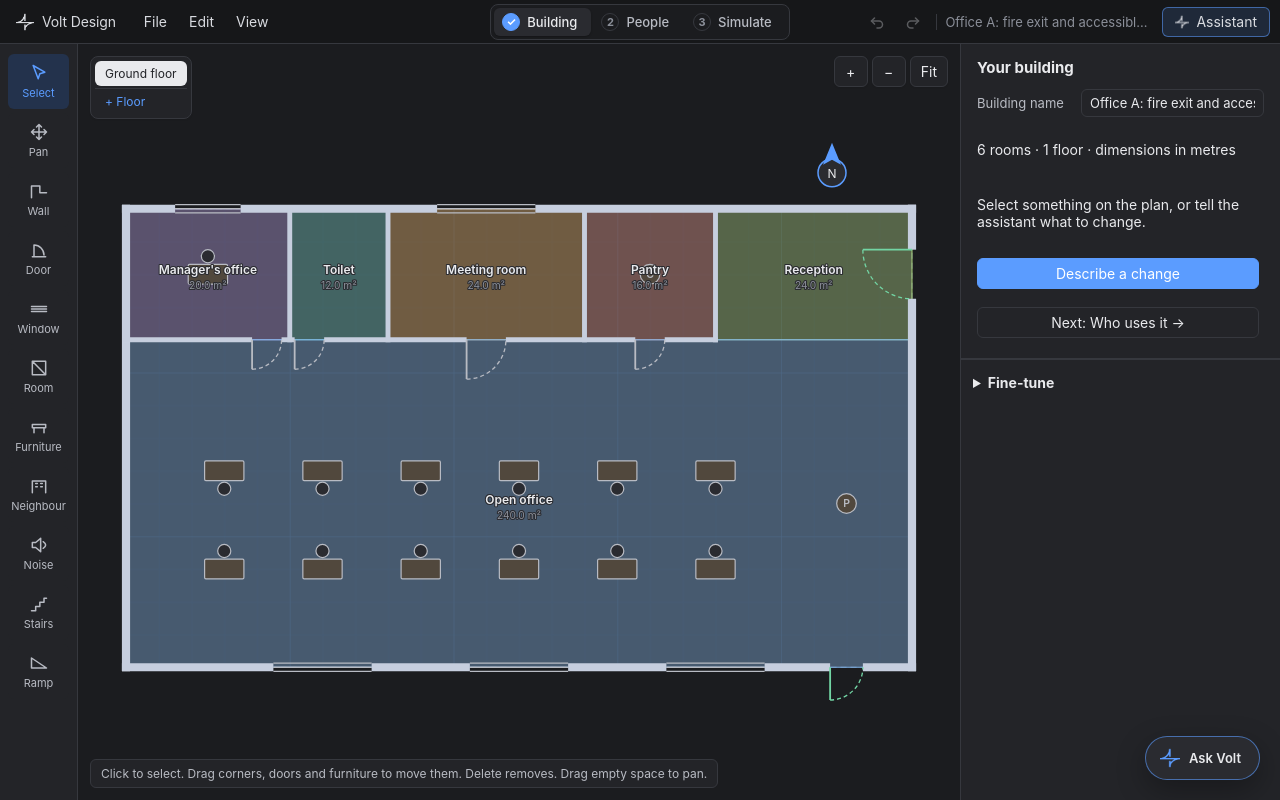
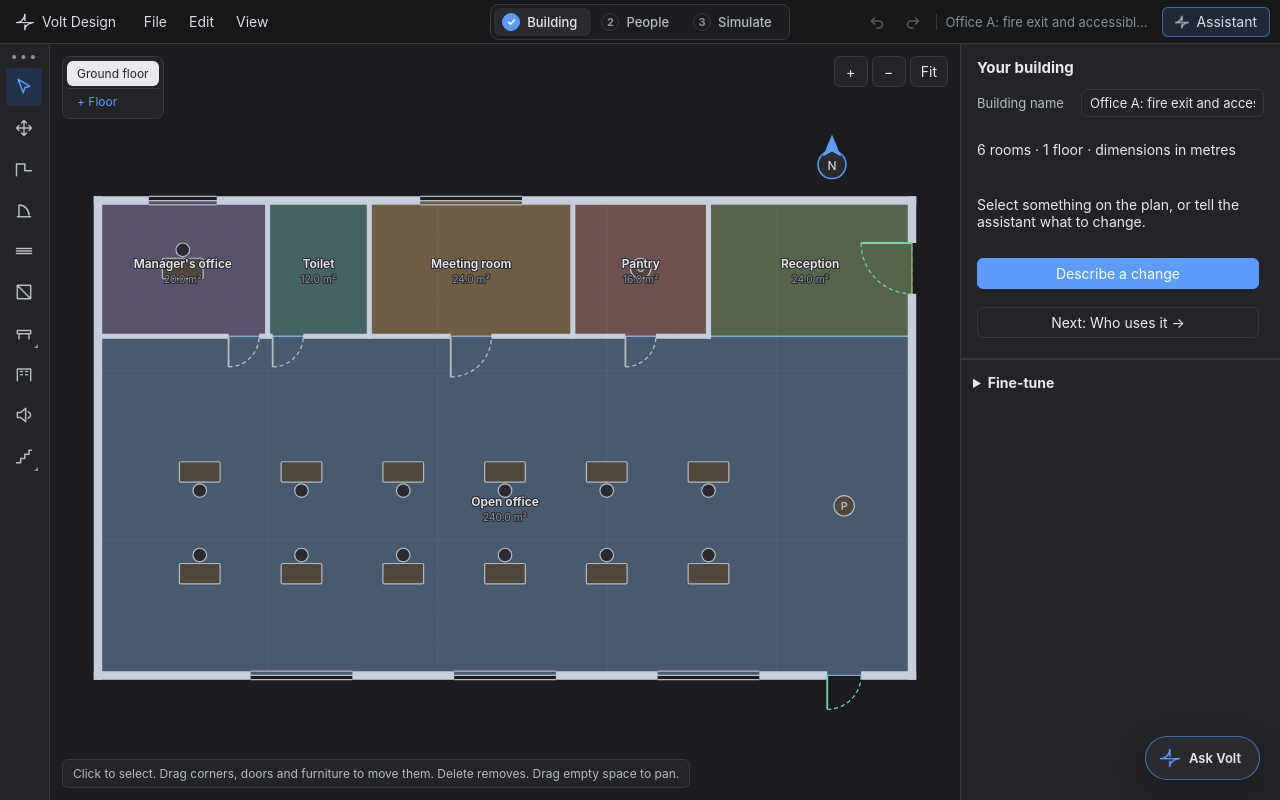
Before and after one commit to x0byte/civil-sim, a React (Vite) app in the folder app/: page / in a window 1280 px wide. Both pictures are taken after a click on the button 387 px from the left and 741 px from the top of the page. Built offline with nearby package versions, Linux system fonts and the light colour scheme.

Commit message:
Add Photoshop-style toolbar with attached furniture flyouts

```diff
--- a/app/src/ui/Toolbar.tsx
+++ b/app/src/ui/Toolbar.tsx
@@ -1,16 +1,31 @@
-import type { FixtureType } from "../../../contracts/floorplan.ts";
+import { useEffect, useLayoutEffect, useRef, useState } from "react";
+import { createPortal } from "react-dom";
 import { CONNECTOR_TYPES, FIXTURE_TYPES } from "../model/planOps.ts";
 import { type Tool, useEditor } from "../state/store.ts";
 
 const I = (d: string) => (
-  <svg viewBox="0 0 24 24" width="20" height="20" fill="none" stroke="currentColor" strokeWidth="1.8" strokeLinecap="round" strokeLinejoin="round">
+  <svg
+    viewBox="0 0 24 24"
+    width="20"
+    height="20"
+    fill="none"
+    stroke="currentColor"
+    strokeWidth="1.8"
+    strokeLinecap="round"
+    strokeLinejoin="round"
+  >
     <path d={d} />
   </svg>
 );
 
 export const TOOLS: { tool: Tool; label: string; key: string; icon: React.ReactNode }[] = [
   { tool: "select", label: "Select", key: "V", icon: I("M5 3l14 8-6 2-2 6z") },
-  { tool: "pan", label: "Pan", key: "H", icon: I("M12 3v18M3 12h18M12 3l-3 3M12 3l3 3M12 21l-3-3M12 21l3-3M3 12l3-3M3 12l3 3M21 12l-3-3M21 12l-3 3") },
+  {
+    tool: "pan",
+    label: "Pan",
+    key: "H",
+    icon: I("M12 3v18M3 12h18M12 3l-3 3M12 3l3 3M12 21l-3-3M12 21l3-3M3 12l3-3M3 12l3 3M21 12l-3-3M21 12l-3 3"),
+  },
   { tool: "wall", label: "Wall", key: "W", icon: I("M3 20V6h10v8h8") },
   { tool: "door", label: "Door", key: "D", icon: I("M4 20h16M6 20V6M6 6a12 12 0 0 1 12 12") },
   { tool: "window", label: "Window", key: "N", icon: I("M3 9h18M3 12h18M3 15h18") },
@@ -21,59 +36,221 @@ export const TOOLS: { tool: Tool; label: string; key: string; icon: React.ReactN
   { tool: "connector", label: "Stairs", key: "T", icon: I("M3 20h5v-5h5v-5h5V5h3") },
 ];
 
+const FURNITURE_ICONS = {
+  desk: I("M4 9h16v4H4zM6 13v6M18 13v6"),
+  coffee: I("M5 8h11v8a4 4 0 0 1-4 4H9a4 4 0 0 1-4-4zM16 9h2a3 3 0 0 1 0 6h-2M8 3v2M12 3v2"),
+  water: I("M12 3s-6 7-6 11a6 6 0 0 0 12 0c0-4-6-11-6-11zM9 14a3 3 0 0 0 3 3"),
+  printer: I("M7 8V3h10v5M7 17H4V9h16v8h-3M7 14h10v7H7zM17 11h.01"),
+};
+const CONNECTOR_ICONS = {
+  stairs: TOOLS.find((t) => t.tool === "connector")!.icon,
+  ramp: I("M3 18h18L3 6z"),
+  escalator: I("M3 18h5l8-12h5M3 21h6L17 9h4M5 10V6m-2 2h4"),
+  lift: I("M4 3h16v18H4zM12 3v18M7 10l2-2 2 2M13 14l2 2 2-2"),
+};
+
 export function Toolbar() {
   const tool = useEditor((s) => s.tool);
   const fixtureType = useEditor((s) => s.fixtureType);
   const connectorKind = useEditor((s) => s.connectorKind);
   const hasUnderlay = useEditor((s) => !!s.plan.underlay);
   const { setTool, setFixtureType, setConnectorKind } = useEditor.getState();
+  const [open, setOpen] = useState<"fixture" | "connector" | null>(null);
+  const [position, setPosition] = useState({ left: 0, top: 0 });
+  const anchor = useRef<HTMLButtonElement | null>(null),
+    popup = useRef<HTMLDivElement>(null);
+  const keyboardOpen = useRef(false);
+
+  useLayoutEffect(() => {
+    if (!open || !anchor.current) return;
+    const place = () => {
+      const rect = anchor.current!.getBoundingClientRect();
+      setPosition({ left: Math.min(rect.right, window.innerWidth - 236), top: Math.max(8, Math.min(rect.top, window.innerHeight - 252)) });
+    };
+    place();
+    window.addEventListener("resize", place);
+    window.addEventListener("scroll", place, true);
+    return () => {
+      window.removeEventListener("resize", place);
+      window.removeEventListener("scroll", place, true);
+    };
+  }, [open]);
+  useEffect(() => {
+    if (!open) return;
+    if (keyboardOpen.current) popup.current?.querySelector<HTMLButtonElement>('[aria-checked="true"]')?.focus();
+    const away = (e: PointerEvent) => {
+      if (!popup.current?.contains(e.target as Node) && !anchor.current?.contains(e.target as Node)) {
+        setOpen(null);
+        // Dismissing the chooser must not place furniture on the same click.
+        if ((e.target as Element).closest?.(".canvas")) {
+          e.preventDefault();
+          e.stopPropagation();
+        }
+      }
+    };
+    const escape = (e: KeyboardEvent) => {
+      if (e.key === "Escape") {
+        e.preventDefault();
+        setOpen(null);
+        anchor.current?.focus();
+      }
+    };
+    window.addEventListener("pointerdown", away, true);
+    window.addEventListener("keydown", escape);
+    return () => {
+      window.removeEventListener("pointerdown", away, true);
+      window.removeEventListener("keydown", escape);
+    };
+  }, [open]);
+  useEffect(() => {
+    if (open && tool !== open) setOpen(null);
+  }, [tool, open]);
+  const group = (kind: "fixture" | "connector", button: HTMLButtonElement, keyboard = false) => {
+    anchor.current = button;
+    keyboardOpen.current = keyboard;
+    setTool(kind);
+    setOpen(open === kind && !keyboard ? null : kind);
+  };
+  const choices =
+    open === "fixture"
+      ? FIXTURE_TYPES.map((f) => ({
+          value: f.type,
+          label: f.label,
+          icon: FURNITURE_ICONS[f.type],
+          selected: fixtureType === f.type,
+          choose: () => setFixtureType(f.type),
+        }))
+      : CONNECTOR_TYPES.map((c) => ({
+          value: c.kind,
+          label: c.label,
+          icon: CONNECTOR_ICONS[c.kind],
+          selected: connectorKind === c.kind,
+          choose: () => setConnectorKind(c.kind),
+        }));
 
   return (
-    <nav className="toolbar">
-      {TOOLS.map((t) => (
+    <>
+      <nav className="toolbar photoshop-toolbar" aria-label="Drawing tools">
+        <div className="toolbar-grip" aria-hidden="true">
+          •••
+        </div>
+        {TOOLS.map((t) => {
+          const grouped = t.tool === "fixture" || t.tool === "connector";
+          const kind = t.tool as "fixture" | "connector";
+          const icon =
+            t.tool === "fixture" ? FURNITURE_ICONS[fixtureType] : t.tool === "connector" ? CONNECTOR_ICONS[connectorKind] : t.icon;
+          const selected =
+            t.tool === "fixture"
+              ? FIXTURE_TYPES.find((f) => f.type === fixtureType)?.label
+              : t.tool === "connector"
+                ? CONNECTOR_TYPES.find((c) => c.kind === connectorKind)?.label
+                : undefined;
+          return (
             <button
               key={t.tool}
-          className={tool === t.tool ? "tool active" : "tool"}
-          onClick={() => setTool(t.tool)}
-          title={`${t.label} (${t.key})`}
+              className={`tool${tool === t.tool ? " active" : ""}${grouped ? " tool-group" : ""}`}
+              aria-label={t.label}
+              aria-pressed={tool === t.tool}
+              aria-haspopup={grouped ? "menu" : undefined}
+              aria-expanded={grouped ? open === t.tool : undefined}
+              aria-controls={grouped && open === t.tool ? "tool-flyout" : undefined}
+              title={`${t.label}${selected ? ` · ${selected}` : ""} (${t.key})`}
+              onClick={(e) => {
+                if (grouped) group(kind, e.currentTarget);
+                else {
+                  setOpen(null);
+                  setTool(t.tool);
+                }
+              }}
+              onKeyDown={(e) => {
+                if (grouped && ["ArrowRight", "ArrowDown"].includes(e.key)) {
+                  e.preventDefault();
+                  group(kind, e.currentTarget, true);
+                }
+              }}
             >
-          {t.icon}
-          <span>{t.label}</span>
+              {icon}
+              <span className="tool-label">{t.label}</span>
             </button>
-      ))}
-      <button className={tool === "connector" && connectorKind === "ramp" ? "tool active" : "tool"} onClick={()=>setConnectorKind("ramp")} title="Draw a ramp">{I("M3 18h18L3 6z")}<span>Ramp</span></button>
-      {tool === "fixture" && (
-        <div className="subtools">
-          {FIXTURE_TYPES.map((f) => (
+          );
+        })}
+        {hasUnderlay && (
           <button
-              key={f.type}
-              className={fixtureType === f.type ? "chip active" : "chip"}
-              onClick={() => setFixtureType(f.type as FixtureType)}
+            className={`tool${tool === "calibrate" ? " active" : ""}`}
+            aria-label="Scale"
+            aria-pressed={tool === "calibrate"}
+            onClick={() => {
+              setOpen(null);
+              setTool("calibrate");
+            }}
+            title="Set scale from the plan image (S)"
           >
-              {f.label}
+            {I("M3 17l14-14 4 4L7 21zM7 13l2 2M10 10l2 2M13 7l2 2")}
+            <span className="tool-label">Scale</span>
+          </button>
+        )}
+      </nav>
+      {open &&
+        createPortal(
+          <div
+            className="tool-flyout"
+            id="tool-flyout"
+            ref={popup}
+            style={position}
+            onBlur={(e) => {
+              if (e.relatedTarget && !e.currentTarget.contains(e.relatedTarget as Node) && e.relatedTarget !== anchor.current)
+                setOpen(null);
+            }}
+          >
+            <div className="tool-flyout-heading">
+              {open === "fixture" ? "Furniture" : "Stairs and lifts"}
+              <small>Choose, then click the plan</small>
+            </div>
+            <div
+              role="menu"
+              aria-label={open === "fixture" ? "Furniture choices" : "Floor connection choices"}
+              onKeyDown={(e) => {
+                const buttons = Array.from(e.currentTarget.querySelectorAll<HTMLButtonElement>("button"));
+                const index = buttons.indexOf(document.activeElement as HTMLButtonElement);
+                if (["ArrowDown", "ArrowUp", "Home", "End"].includes(e.key)) {
+                  e.preventDefault();
+                  buttons[
+                    e.key === "Home"
+                      ? 0
+                      : e.key === "End"
+                        ? buttons.length - 1
+                        : (index + (e.key === "ArrowDown" ? 1 : -1) + buttons.length) % buttons.length
+                  ]?.focus();
+                }
+                if (e.key === "ArrowLeft") {
+                  e.preventDefault();
+                  setOpen(null);
+                  anchor.current?.focus();
+                }
+              }}
+            >
+              {choices.map((choice) => (
+                <button
+                  key={choice.value}
+                  role="menuitemradio"
+                  aria-checked={choice.selected}
+                  onClick={() => {
+                    choice.choose();
+                    setOpen(null);
+                    anchor.current?.focus();
+                  }}
+                >
+                  {choice.icon}
+                  <span>{choice.label}</span>
+                  <span className="tool-choice-check" aria-hidden="true">
+                    {choice.selected ? "✓" : ""}
+                  </span>
                 </button>
               ))}
             </div>
+          </div>,
+          document.body,
         )}
-      {tool === "connector" && (
-        <div className="subtools">
-          {CONNECTOR_TYPES.map((c) => (
-            <button key={c.kind} className={connectorKind === c.kind ? "chip active" : "chip"} onClick={() => setConnectorKind(c.kind)}>
-              {c.label}
-            </button>
-          ))}
-        </div>
-      )}
-      {hasUnderlay && (
-        <button
-          className={tool === "calibrate" ? "tool active" : "tool"}
-          onClick={() => setTool("calibrate")}
-          title="Set scale from the plan image (S)"
-        >
-          {I("M3 17l14-14 4 4L7 21zM7 13l2 2M10 10l2 2M13 7l2 2")}
-          <span>Scale</span>
-        </button>
-      )}
-    </nav>
+    </>
   );
 }
--- a/app/src/ui/shell.css
+++ b/app/src/ui/shell.css
@@ -1017,3 +1017,22 @@ button.primary.wide {
 .results-story .fixes h2 {
   font-size: 14px;
 }
+
+
+/* A compact tool rail with Photoshop-style attached tool-group flyouts. */
+.toolbar.photoshop-toolbar { width: 50px; padding: 4px 6px 10px; gap: 3px; }
+.toolbar-grip { text-align: center; color: var(--ink-3); font-size: 13px; height: 17px; letter-spacing: 2px; }
+.photoshop-toolbar .tool { position: relative; width: 36px; min-height: 36px; padding: 8px; flex-shrink: 0; border-radius: 4px; }
+.photoshop-toolbar .tool:hover { background: var(--accent-soft); }
+.photoshop-toolbar .tool-label { position: absolute; width: 1px; height: 1px; padding: 0; margin: -1px; overflow: hidden; clip-path: inset(50%); white-space: nowrap; }
+.photoshop-toolbar .tool-group::after { content: ""; position: absolute; right: 3px; bottom: 3px; width: 0; height: 0; border-bottom: 4px solid currentColor; border-left: 4px solid transparent; opacity: .7; }
+.photoshop-toolbar .tool[aria-expanded="true"] { background: var(--accent-soft); outline: 1px solid var(--accent); }
+.tool-flyout { position: fixed; z-index: 80; width: 228px; padding: 5px; border: 1px solid var(--line); border-left: 2px solid var(--accent); border-radius: 0 7px 7px 7px; background: var(--surface); box-shadow: 5px 8px 24px #0004; }
+.tool-flyout-heading { padding: 9px 9px 10px; font-size: 12px; font-weight: 650; border-bottom: 1px solid var(--line); margin-bottom: 4px; }
+.tool-flyout-heading small { display: block; margin-top: 4px; font-size: 10px; font-weight: 400; color: var(--ink-2); }
+.tool-flyout [role="menu"] { display: grid; gap: 2px; }
+.tool-flyout [role="menuitemradio"] { display: flex; align-items: center; gap: 12px; min-height: 38px; padding: 8px 10px; text-align: left; border: 0; background: transparent; border-radius: 3px; font-size: 12px; }
+.tool-flyout [role="menuitemradio"] svg { flex-shrink: 0; color: var(--ink-2); }
+.tool-flyout [role="menuitemradio"]:hover, .tool-flyout [role="menuitemradio"]:focus-visible { background: var(--accent-soft); outline: 1px solid var(--accent); }
+.tool-flyout [aria-checked="true"] { background: var(--accent-soft); }
+.tool-choice-check { margin-left: auto; color: var(--accent); }
```
Also changed, not shown: 2 other files (tests, documents, lock files or other folders). Lines whose indentation alone changed are shown as unchanged.
